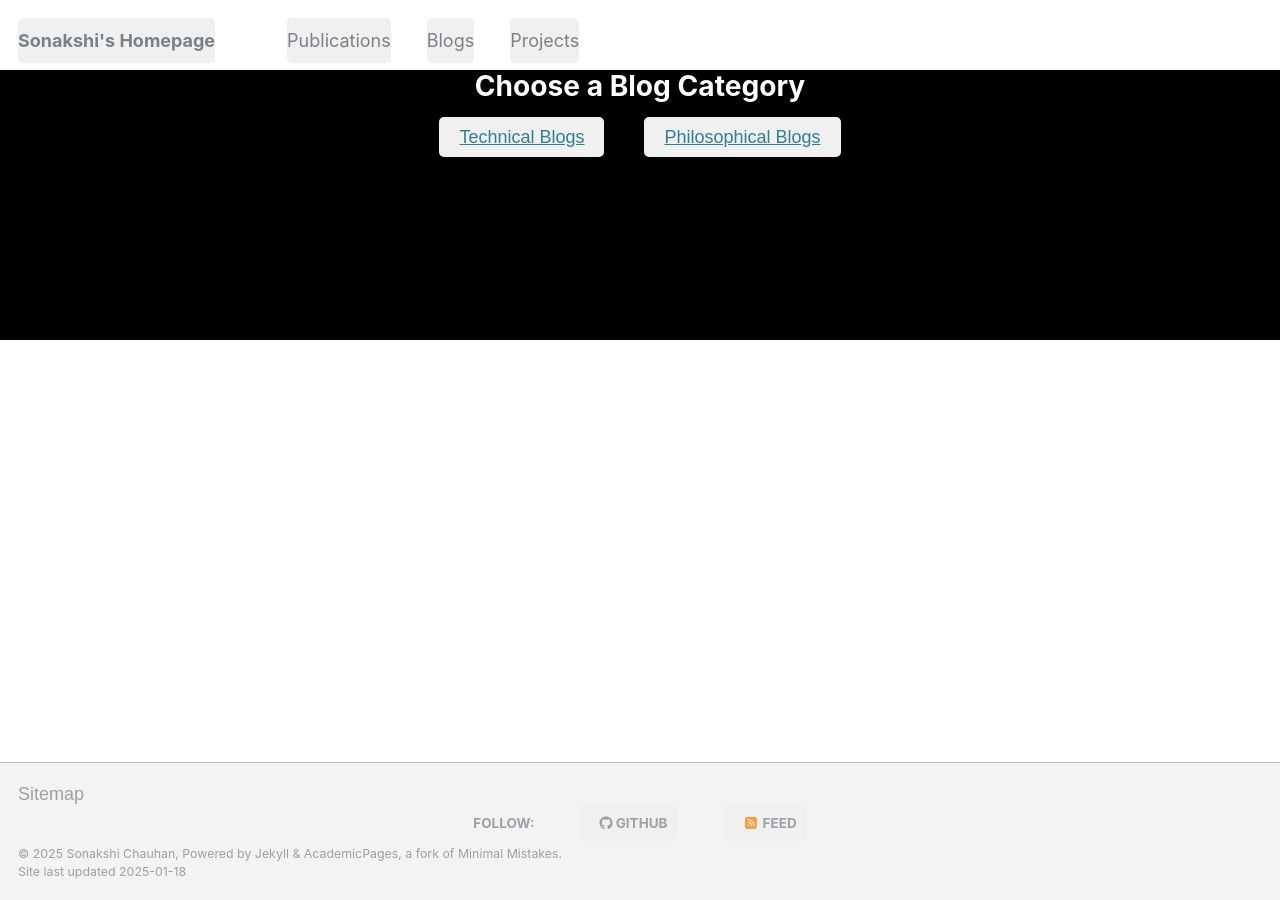
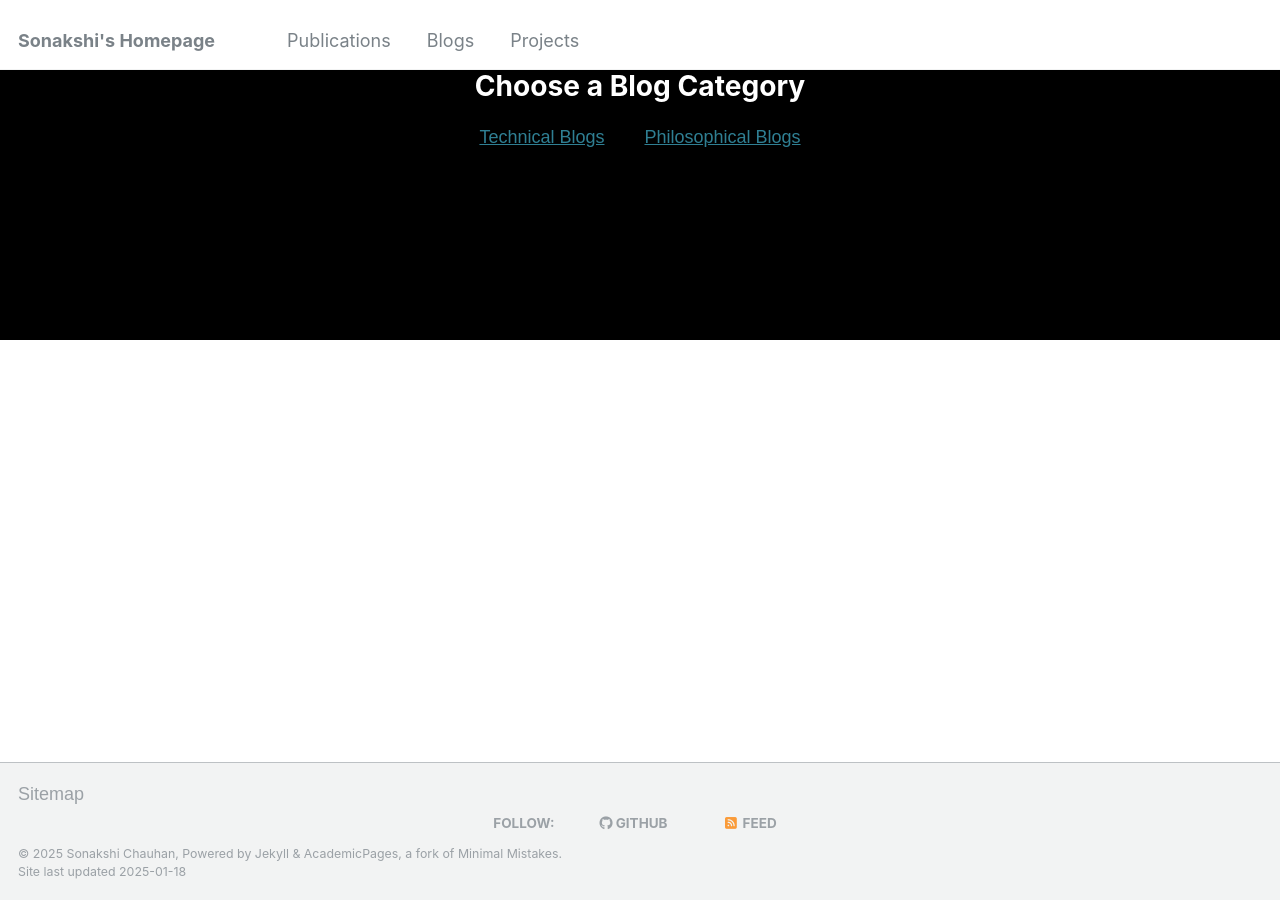
Before and after one commit to SonakshiChauhan/Sonakshi.github.io, a Jekyll site: the page built from _pages/blogs.md, in a window 1280 px wide. Built offline with Jekyll 4.4.1, drawn with Linux system fonts in a browser that asks for light colours.

Commit message:
Update main.scss

```diff
--- a/assets/css/main.scss
+++ b/assets/css/main.scss
@@ -63,13 +63,13 @@ ul li {
     font-size: 18px;
 }
 
-ul li a {
-    background-color: #f0f0f0;
-    padding: 10px 20px;
-    border-radius: 5px;
-}
+// ul li a {
+//     background-color: #f0f0f0;
+//     padding: 10px 20px;
+//     border-radius: 5px;
+// }
 
-ul li a:hover {
-    background-color: #0073e6;
-    color: #fff;
-}
+// ul li a:hover {
+//     background-color: #0073e6;
+//     color: #fff;
+// }
```
